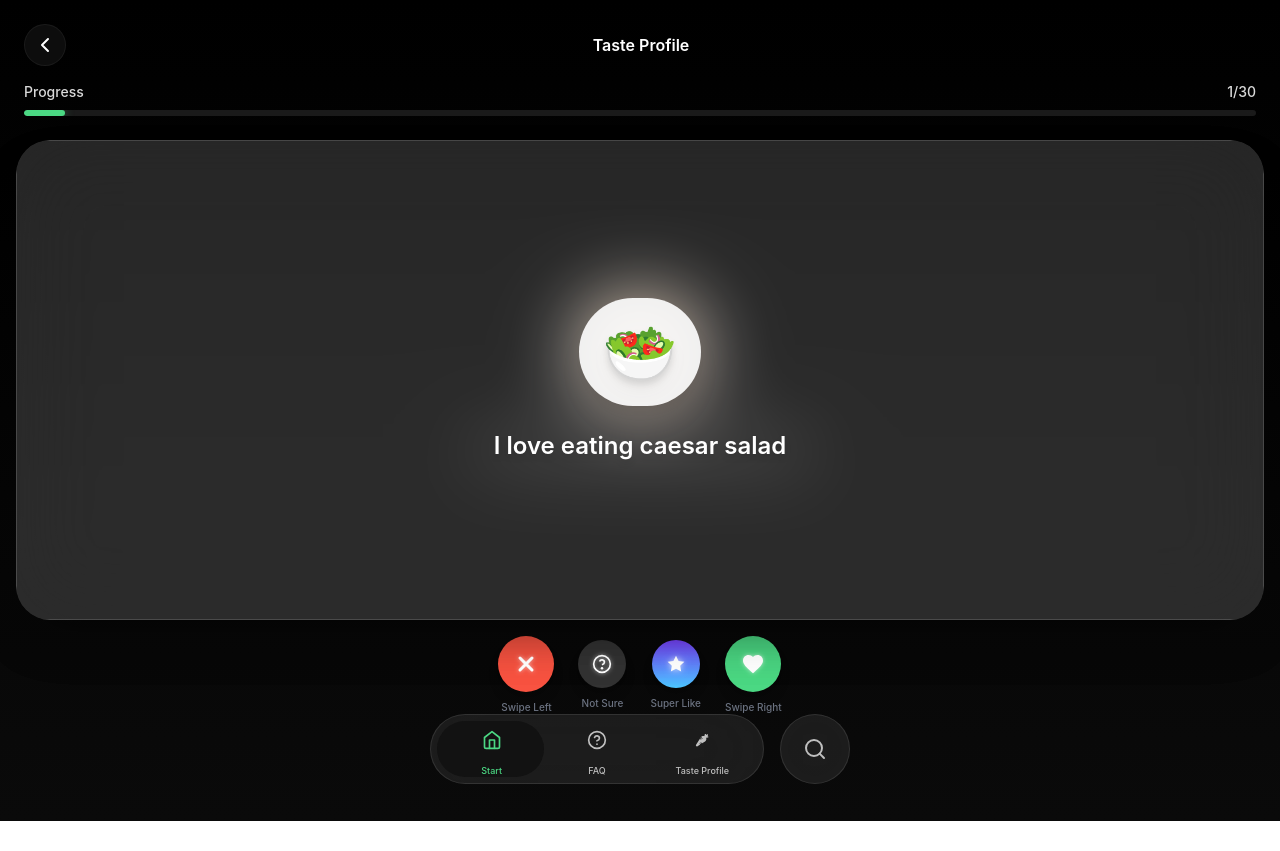
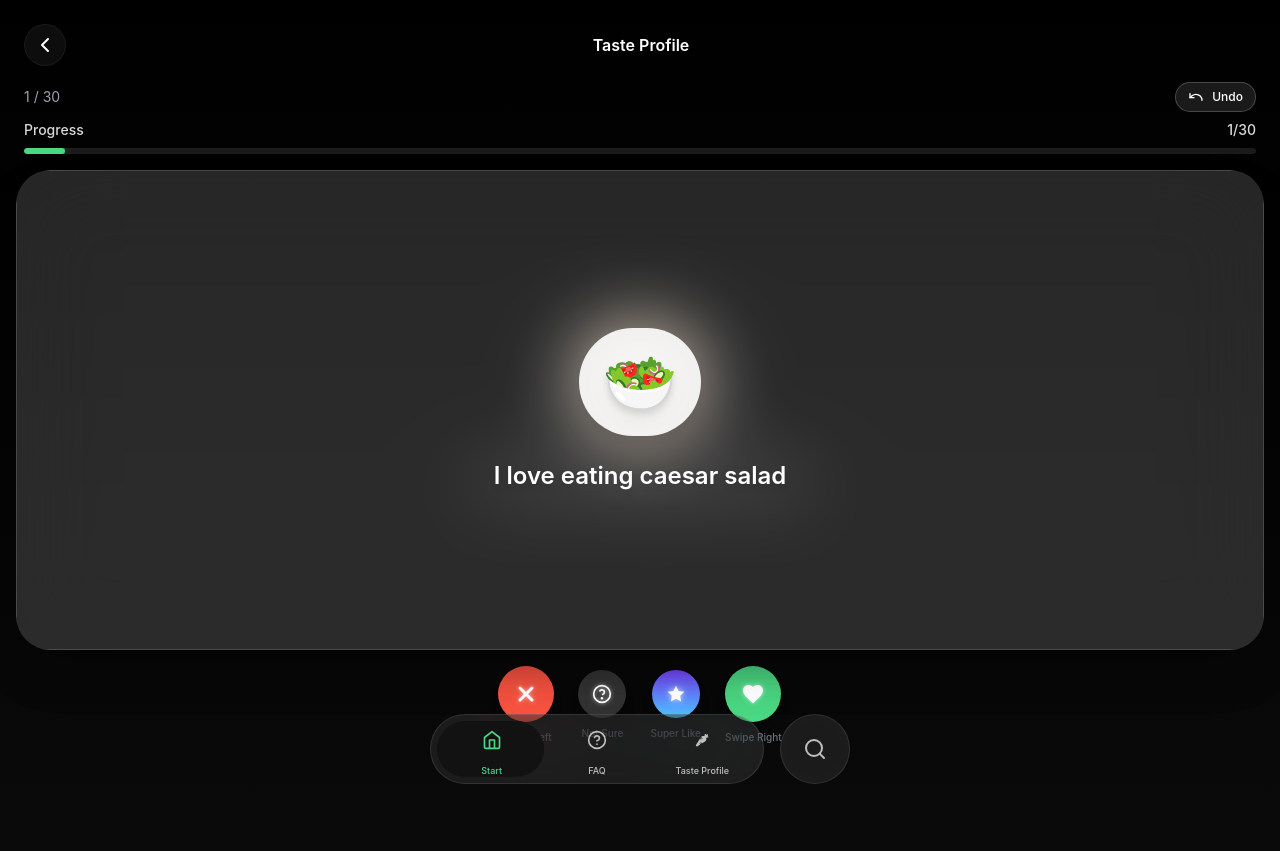
Before and after one commit to srihariuzumaki/Calorai-assignment, a React (Vite) app: page /swipe in a window 1280 px wide. Both pictures are taken after a click on the button "Swipe Left". Before the commit the page ends 821 px from the top, so only its background shows below. Built offline with nearby package versions, Linux system fonts and the light colour scheme.

Commit message:
added undo feature

```diff
--- a/src/pages/SwipeScreen.jsx
+++ b/src/pages/SwipeScreen.jsx
@@ -105,6 +105,7 @@ const SwipeScreen = () => {
     const navigate = useNavigate();
     const [cards, setCards] = useState(foodsData);
     const [swipedCount, setSwipedCount] = useState(0);
+    const [swipeHistory, setSwipeHistory] = useState([]);
     const [preferences, setPreferences] = useState(() => {
         // Load from localStorage on mount
         const saved = localStorage.getItem('tastePreferences');
@@ -122,6 +123,9 @@ const SwipeScreen = () => {
 
         const card = cards.find(c => c.id === cardId);
         if (card) {
+            // Add to history for undo
+            setSwipeHistory(prev => [...prev, { card, direction, timestamp: Date.now() }]);
+
             setPreferences(prev => {
                 const newPrefs = { ...prev };
                 if (direction === 'right' || direction === 'super') {
@@ -146,6 +150,39 @@ const SwipeScreen = () => {
         setTimeout(() => {
             setCards(current => current.filter(c => c.id !== cardId));
         }, 200); // Wait for animation start to avoid flicker
+    };
+
+    const handleUndo = () => {
+        if (swipeHistory.length === 0) return;
+
+        const lastSwipe = swipeHistory[swipeHistory.length - 1];
+        const { card, direction } = lastSwipe;
+
+        // Remove from history
+        setSwipeHistory(prev => prev.slice(0, -1));
+
+        // Restore card to stack
+        setCards(prev => [card, ...prev]);
+
+        // Remove from preferences
+        setPreferences(prev => {
+            const newPrefs = { ...prev };
+            if (direction === 'right' || direction === 'super') {
+                newPrefs.loved = prev.loved.filter(f => f.id !== card.id);
+                if (direction === 'super') {
+                    newPrefs.superLiked = prev.superLiked.filter(f => f.id !== card.id);
+                }
+            } else if (direction === 'left') {
+                newPrefs.hated = prev.hated.filter(f => f.id !== card.id);
+            } else if (direction === 'unsure') {
+                newPrefs.unsure = prev.unsure.filter(f => f.id !== card.id);
+            }
+            localStorage.setItem('tastePreferences', JSON.stringify(newPrefs));
+            return newPrefs;
+        });
+
+        // Decrease swipe count
+        setSwipedCount(prev => prev - 1);
     };
 
     const handleButtonSwipe = (direction) => {
@@ -177,8 +214,23 @@ const SwipeScreen = () => {
                 <div className="w-10"></div> {/* Spacer for center alignment */}
             </div>
 
-            {/* Progress */}
-            <div className="px-6 mb-6">
+            {/* Progress Bar */}
+            <div className="px-6 mb-4">
+                <div className="flex items-center justify-between mb-2">
+                    <span className="text-sm text-gray-400">{swipedCount} / {totalCards}</span>
+                    {swipeHistory.length > 0 && (
+                        <button
+                            onClick={handleUndo}
+                            className="flex items-center gap-2 px-3 py-1.5 rounded-full bg-white/10 border border-white/20 hover:bg-white/20 transition-all duration-200 active:scale-95"
+                        >
+                            <svg width="16" height="16" viewBox="0 0 24 24" fill="none" xmlns="http://www.w3.org/2000/svg">
+                                <path d="M3 7v6h6" stroke="white" strokeWidth="2" strokeLinecap="round" strokeLinejoin="round" />
+                                <path d="M21 17a9 9 0 00-9-9 9 9 0 00-6 2.3L3 13" stroke="white" strokeWidth="2" strokeLinecap="round" strokeLinejoin="round" />
+                            </svg>
+                            <span className="text-xs text-white font-medium">Undo</span>
+                        </button>
+                    )}
+                </div>
                 <ProgressBar current={swipedCount} total={totalCards} />
             </div>
 
```
